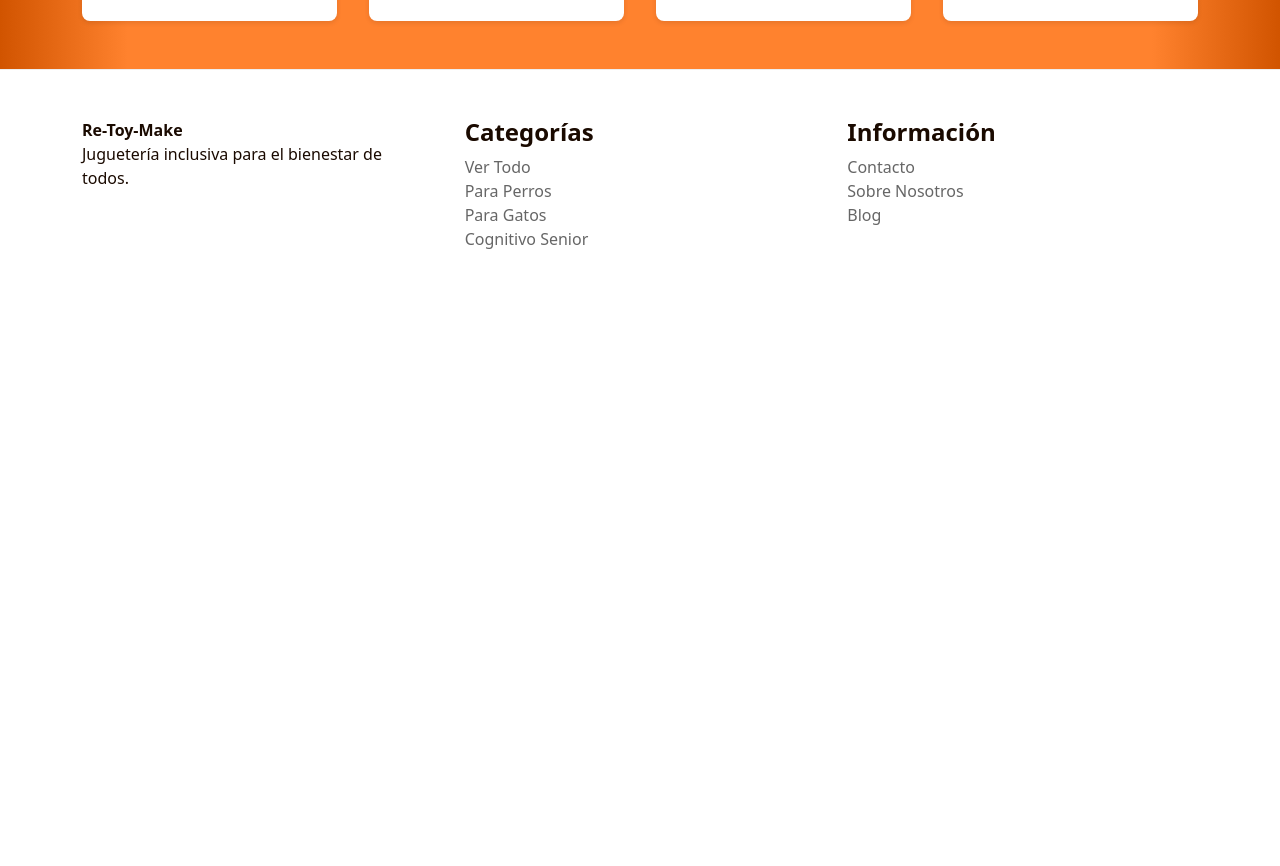
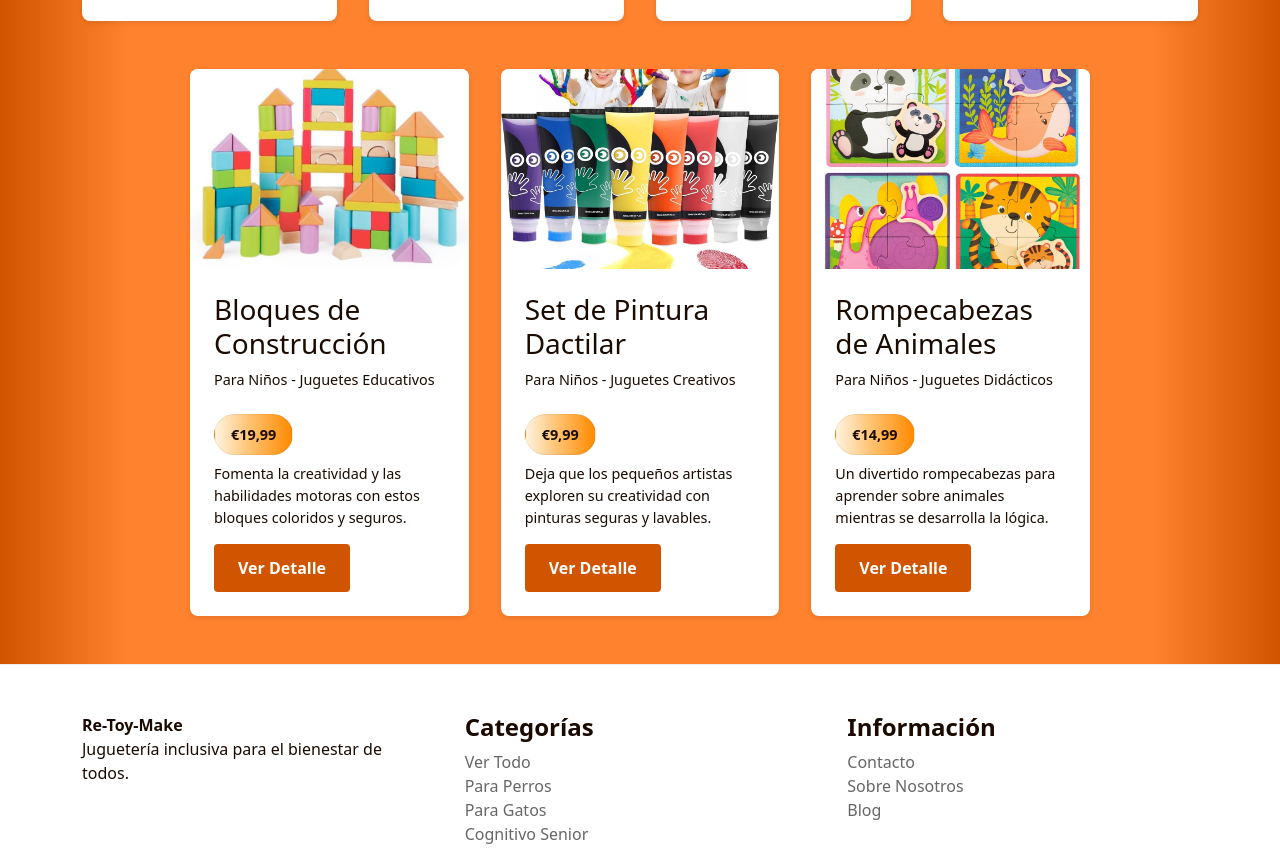
Before and after one commit to Jabaloyas-git/Trabajo-2-eval, a plain HTML site: page catalog.html in a window 1280 px wide. Shown: the part 1489-2355 px from the top of the page. Before the commit the page ends 1804 px from the top, so only its background shows below. Drawn offline with nearby package versions, Linux system fonts and the light colour scheme.

Commit message:
Enlaces nuevos al clicar las imagenes del inicio. También añadido el apartado de Kids toys al catalogo "Ver todo"

```diff
--- a/catalog.html
+++ b/catalog.html
@@ -135,6 +135,41 @@
                     </div>
                 </div>
             </div>
+
+            <div class="product-grid kids-grid">
+                <div class="product-card">
+                    <img src="img/bloques.png" alt="Bloques de Construcción" style="cursor: pointer;" onclick="window.scrollTo(0, 0);">
+                    <div class="product-info">
+                        <h3>Bloques de Construcción</h3>
+                        <p>Para Niños - Juguetes Educativos</p>
+                        <p class="price">€19,99</p>
+                        <p>Fomenta la creatividad y las habilidades motoras con estos bloques coloridos y seguros.</p>
+                        <button class="cta-button">Ver Detalle</button>
+                    </div>
+                </div>
+
+                <div class="product-card">
+                    <img src="img/pintura.png" alt="Set de Pintura Dactilar" style="cursor: pointer;" onclick="window.scrollTo(0, 0);">
+                    <div class="product-info">
+                        <h3>Set de Pintura Dactilar</h3>
+                        <p>Para Niños - Juguetes Creativos</p>
+                        <p class="price">€9,99</p>
+                        <p>Deja que los pequeños artistas exploren su creatividad con pinturas seguras y lavables.</p>
+                        <button class="cta-button">Ver Detalle</button>
+                    </div>
+                </div>
+
+                <div class="product-card">
+                    <img src="img/Rompecabezas.png" alt="Rompecabezas de Animales" style="cursor: pointer;" onclick="window.scrollTo(0, 0);">
+                    <div class="product-info">
+                        <h3>Rompecabezas de Animales</h3>
+                        <p>Para Niños - Juguetes Didácticos</p>
+                        <p class="price">€14,99</p>
+                        <p>Un divertido rompecabezas para aprender sobre animales mientras se desarrolla la lógica.</p>
+                        <button class="cta-button">Ver Detalle</button>
+                    </div>
+                </div>
+            </div>
         </section>
     </main>
 
--- a/css/style.css
+++ b/css/style.css
@@ -112,6 +112,13 @@
             display: grid;
             grid-template-columns: repeat(auto-fit, minmax(250px, 1fr));
             gap: 2rem;
+        }
+
+        /* Kids Grid - Centrado */
+        .kids-grid {
+            grid-template-columns: repeat(3, 1fr);
+            max-width: 900px;
+            margin: 3rem auto 0;
         }
 
         .product-card, .story-card {
```
Also changed, not shown: index.html (+4 -4 lines).
